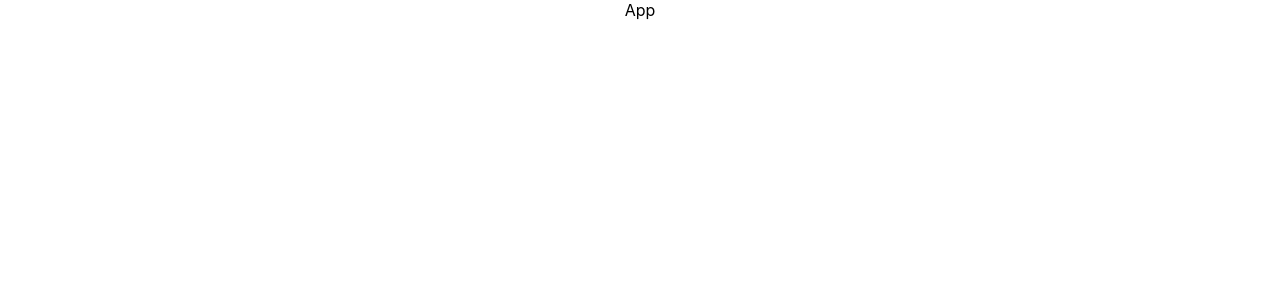
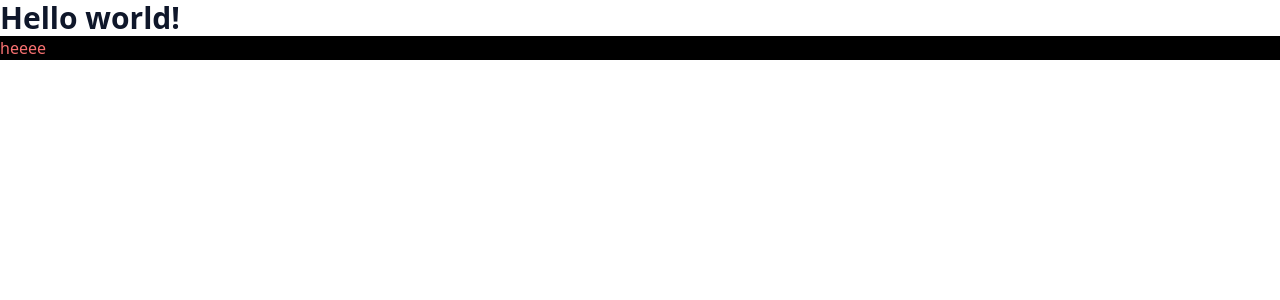
Before and after one commit to thilaks-hash/The-Soul-Store-Clone---React-Project-2---6zhljr4m9pjk, a React (Create React App) app: page / in a window 1280 px wide. Shown: the top 300 px of the page. Built offline with nearby package versions, Linux system fonts and the light colour scheme.

Commit message:
updated tailwind

```diff
--- a/package.json
+++ b/package.json
@@ -12,10 +12,11 @@
   "dependencies": {
     "react": "18.2.0",
     "react-dom": "18.2.0",
-    "react-scripts": "5.0.0"
+    "react-scripts": "^5.0.0"
   },
   "devDependencies": {
     "@babel/runtime": "7.13.8",
+    "tailwindcss": "^3.3.3",
     "typescript": "4.1.3"
   },
   "scripts": {
--- a/src/components/App.js
+++ b/src/components/App.js
@@ -1,7 +1,13 @@
 import "../styles/App.css";
 
 function App() {
-  return <div className="App">App</div>;
+  return (
+    <div>
+      {" "}
+      <h1 className="text-3xl font-bold text-slate-900">Hello world!</h1>
+      <p className="bg-black text-red-400">heeee</p>
+    </div>
+  );
 }
 
 export default App;
--- a/src/index.css
+++ b/src/index.css
@@ -1,13 +1,3 @@
-body {
-  margin: 0;
-  font-family: -apple-system, BlinkMacSystemFont, 'Segoe UI', 'Roboto', 'Oxygen',
-    'Ubuntu', 'Cantarell', 'Fira Sans', 'Droid Sans', 'Helvetica Neue',
-    sans-serif;
-  -webkit-font-smoothing: antialiased;
-  -moz-osx-font-smoothing: grayscale;
-}
-
-code {
-  font-family: source-code-pro, Menlo, Monaco, Consolas, 'Courier New',
-    monospace;
-}
+@import "tailwindcss/base";
+@import "tailwindcss/components";
+@import "tailwindcss/utilities";
--- /dev/null
+++ b/tailwind.config.js
@@ -0,0 +1,8 @@
+/** @type {import('tailwindcss').Config} */
+module.exports = {
+  content: ["./src/**/*.{js,jsx,ts,tsx}"],
+  theme: {
+    extend: {},
+  },
+  plugins: [],
+};
```
Also changed, not shown: 1 other file (tests, documents, lock files or other folders).
